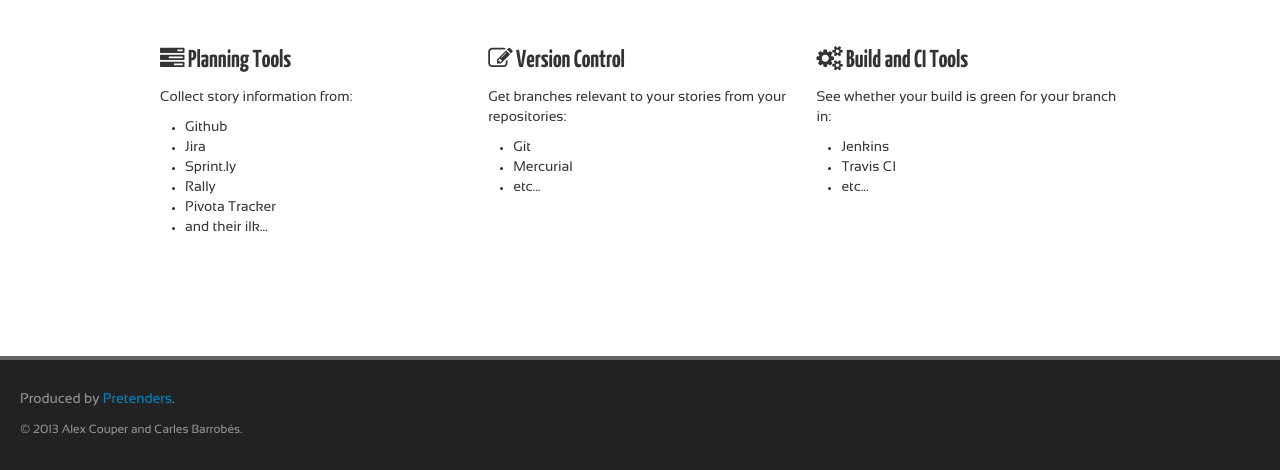
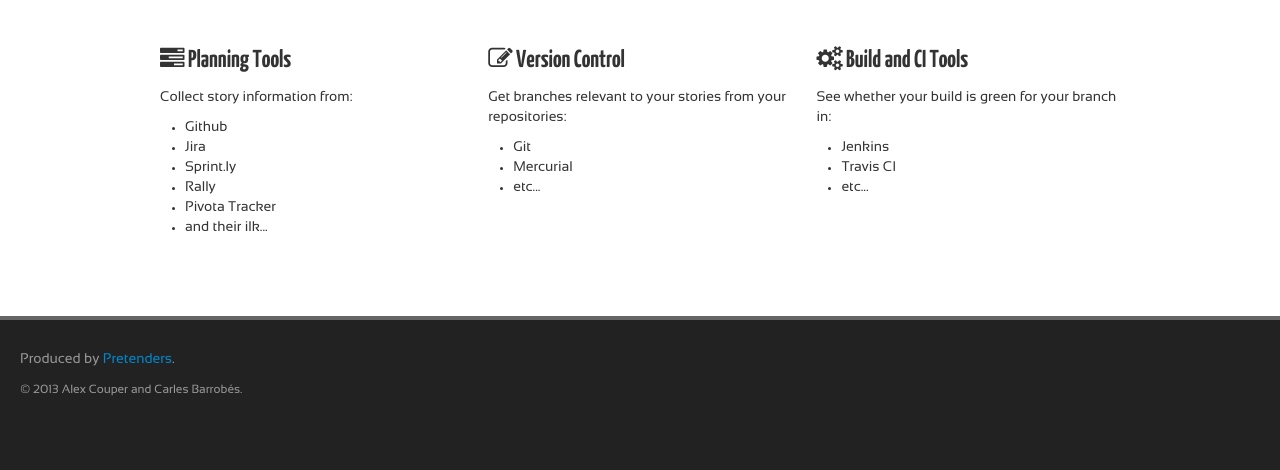
Before and after one commit to pretenders/deploystream, a Flask app: page / in a window 1280 px wide. Shown: the part 364-834 px from the top of the page. Run offline with Flask 2, Linux system fonts and the light colour scheme; parts of the project's set-up code (start-up, migrations or seed data) failed here and were passed over; some libraries are stand-ins or nearby versions; some web fonts are replaced.

Commit message:
Footer size

```diff
--- a/deploystream/static/css/app.css
+++ b/deploystream/static/css/app.css
@@ -14,13 +14,13 @@ body {
     height: auto !important;
     height: 100%;
     /* Negative indent footer by it's height */
-    margin: 0 auto -80px;
+    margin: 0 auto -120px;
 }
 
 /* Set the fixed height of the footer here */
 #push,
 #footer {
-    height: 80px;
+    height: 120px;  /* make sure you modify negative margin in #wrap accordingly */
 }
 #footer {
     background-color: #222;
```
Also changed, not shown: SETUP.md (+1 -1 lines).
